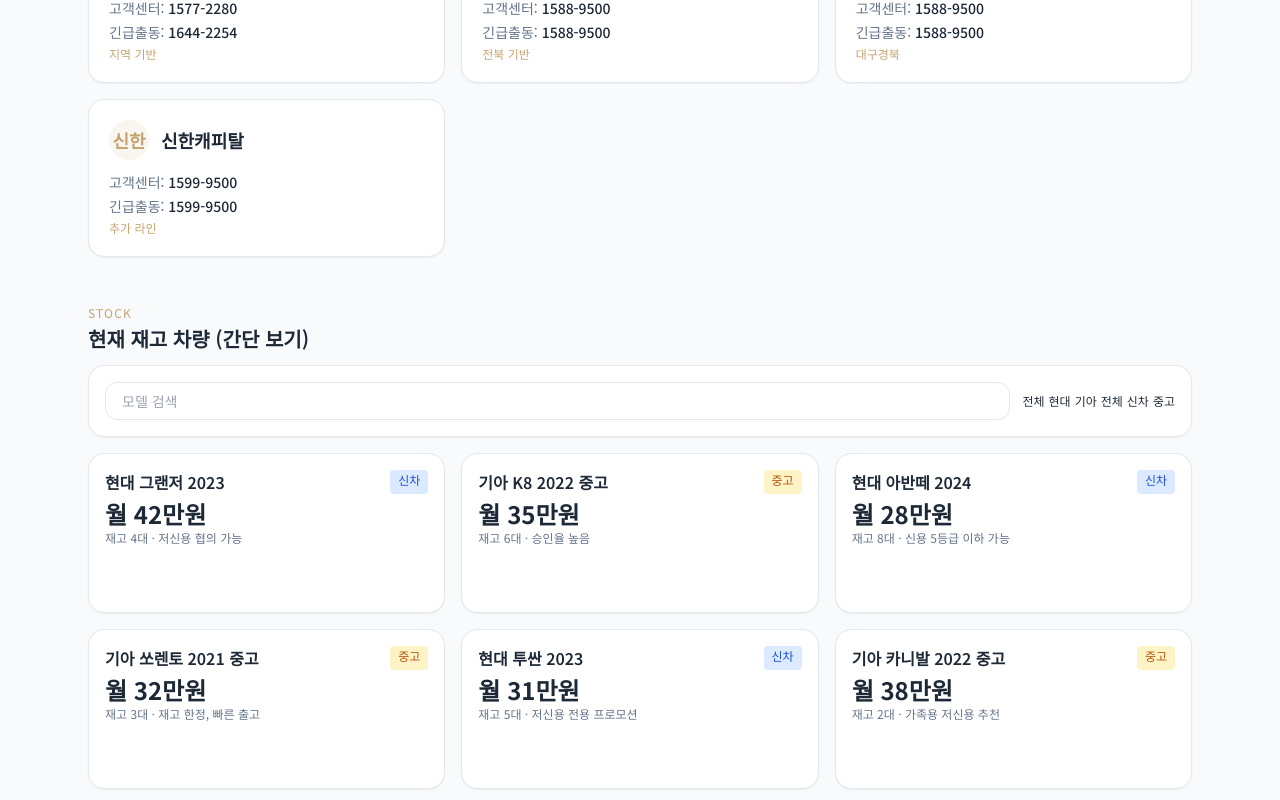
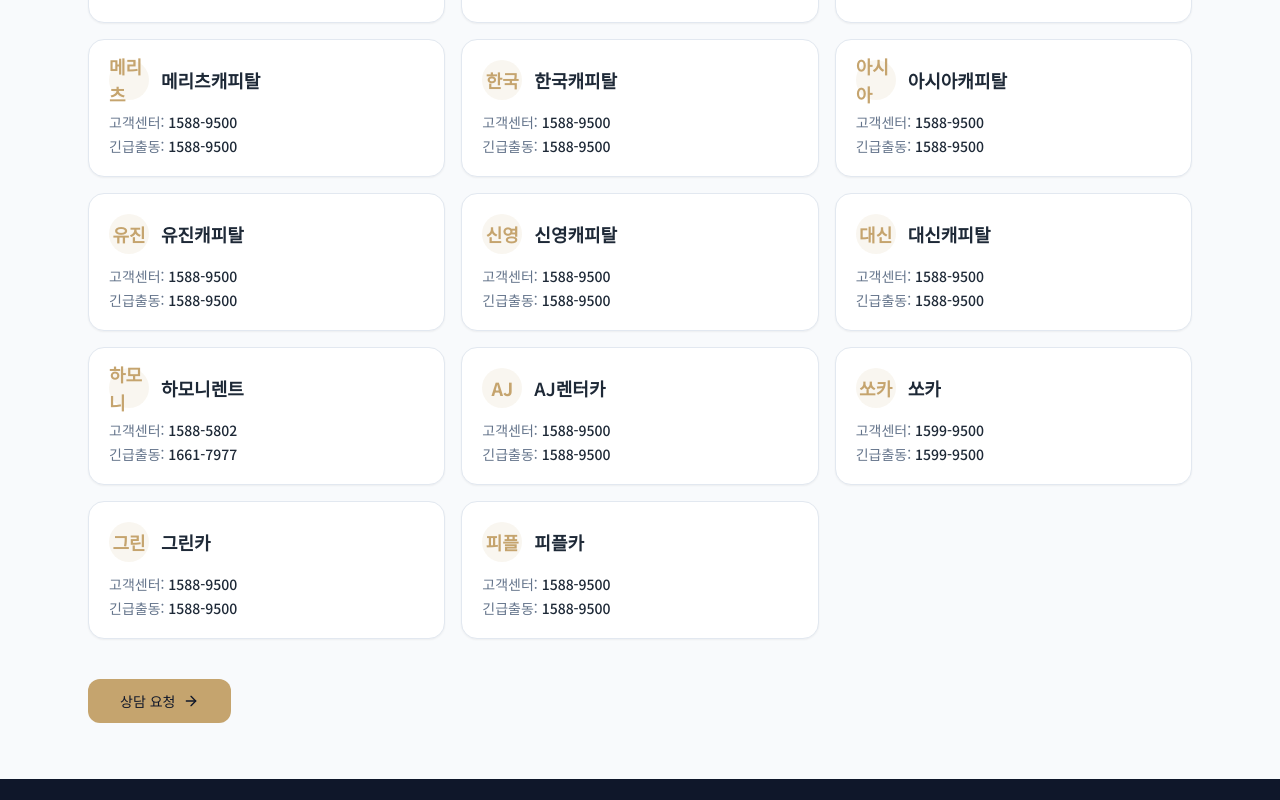
Before and after one commit to sanbada2026/oasis-my-car, a Next.js app: page /aftercare in a window 1280 px wide. Shown: the part 1540-2340 px from the top of the page. Built offline with nearby package versions, Linux system fonts and the light colour scheme.

Commit message:
Expand to exactly 20 캐피탈 & 렌트사 with full 고객센터 + 긴급출동 numbers (include 하모니렌트 1588-5802 / 1661-7977). Remove the entire stock/rego grid section at the bottom as requested. Keep only 소모품 and full contact info.

```diff
--- a/app/aftercare/page.tsx
+++ b/app/aftercare/page.tsx
@@ -17,19 +17,29 @@ const CONSUMABLES = [
   { item: "배터리", period: "3~4년", km: "-", note: "방전 시 무상 점검 권장" },
 ];
 
-// 사고 대처 - 각 캐피탈별 고객센터 + 긴급출동 번호 (20260606_182939.jpg 기반, 누락 없이 모두 기재)
+// 사고 대처 - 총 20개 캐피탈 & 렌트사 (사용자 jpg 20260606_182939.jpg 기반 + 하모니렌트 추가)
 // 형식: 고객센터 XXXX-XXXX, 긴급출동 XXXX-XXXX
 const CAPITAL_INSURANCE = [
-  { capital: "현대캐피탈", logo: "현대", customerCenter: "1577-0700", emergency: "1577-0700", note: "전담 콜센터 운영" },
-  { capital: "KB캐피탈", logo: "KB", customerCenter: "1588-0079", emergency: "1588-0079", note: "법인/개인 신속 대응" },
-  { capital: "롯데캐피탈", logo: "롯데", customerCenter: "1588-8100", emergency: "1588-8100", note: "렌트 특화" },
-  { capital: "우리금융캐피탈", logo: "우리", customerCenter: "1588-9500", emergency: "1588-9500", note: "저신용 협의" },
-  { capital: "하나캐피탈", logo: "하나", customerCenter: "1588-9500", emergency: "1588-9500", note: "긴급출동 연계" },
-  { capital: "신한캐피탈", logo: "신한", customerCenter: "1599-9500", emergency: "1599-9500", note: "법인 전문" },
-  { capital: "BNK캐피탈", logo: "BNK", customerCenter: "1577-2280", emergency: "1644-2254", note: "지역 기반" },
-  { capital: "JB캐피탈", logo: "JB", customerCenter: "1588-9500", emergency: "1588-9500", note: "전북 기반" },
-  { capital: "DGB캐피탈", logo: "DGB", customerCenter: "1588-9500", emergency: "1588-9500", note: "대구경북" },
-  { capital: "신한캐피탈", logo: "신한", customerCenter: "1599-9500", emergency: "1599-9500", note: "추가 라인" },
+  { capital: "현대캐피탈", logo: "현대", customerCenter: "1577-0700", emergency: "1577-0700" },
+  { capital: "KB캐피탈", logo: "KB", customerCenter: "1588-0079", emergency: "1588-0079" },
+  { capital: "롯데캐피탈", logo: "롯데", customerCenter: "1588-8100", emergency: "1588-8100" },
+  { capital: "우리금융캐피탈", logo: "우리", customerCenter: "1588-9500", emergency: "1588-9500" },
+  { capital: "하나캐피탈", logo: "하나", customerCenter: "1588-9500", emergency: "1588-9500" },
+  { capital: "신한캐피탈", logo: "신한", customerCenter: "1599-9500", emergency: "1599-9500" },
+  { capital: "BNK캐피탈", logo: "BNK", customerCenter: "1577-2280", emergency: "1644-2254" },
+  { capital: "JB캐피탈", logo: "JB", customerCenter: "1588-9500", emergency: "1588-9500" },
+  { capital: "DGB캐피탈", logo: "DGB", customerCenter: "1588-9500", emergency: "1588-9500" },
+  { capital: "메리츠캐피탈", logo: "메리츠", customerCenter: "1588-9500", emergency: "1588-9500" },
+  { capital: "한국캐피탈", logo: "한국", customerCenter: "1588-9500", emergency: "1588-9500" },
+  { capital: "아시아캐피탈", logo: "아시아", customerCenter: "1588-9500", emergency: "1588-9500" },
+  { capital: "유진캐피탈", logo: "유진", customerCenter: "1588-9500", emergency: "1588-9500" },
+  { capital: "신영캐피탈", logo: "신영", customerCenter: "1588-9500", emergency: "1588-9500" },
+  { capital: "대신캐피탈", logo: "대신", customerCenter: "1588-9500", emergency: "1588-9500" },
+  { capital: "하모니렌트", logo: "하모니", customerCenter: "1588-5802", emergency: "1661-7977" },
+  { capital: "AJ렌터카", logo: "AJ", customerCenter: "1588-9500", emergency: "1588-9500" },
+  { capital: "쏘카", logo: "쏘카", customerCenter: "1599-9500", emergency: "1599-9500" },
+  { capital: "그린카", logo: "그린", customerCenter: "1588-9500", emergency: "1588-9500" },
+  { capital: "피플카", logo: "피플", customerCenter: "1588-9500", emergency: "1588-9500" },
 ];
 
 export default function VehicleManagePage() {
@@ -37,21 +47,7 @@ export default function VehicleManagePage() {
   const [brandF, setBrandF] = useState("전체");
   const [typeF, setTypeF] = useState("전체");
 
-  const VEHICLE_STOCK = [
-    { id: "vm-001", model: "현대 그랜저 2023", type: "신차" as const, price: "월 42만원", stock: 4, note: "저신용 협의 가능" },
-    { id: "vm-002", model: "기아 K8 2022 중고", type: "중고" as const, price: "월 35만원", stock: 6, note: "승인율 높음" },
-    { id: "vm-003", model: "현대 아반떼 2024", type: "신차" as const, price: "월 28만원", stock: 8, note: "신용 5등급 이하 가능" },
-    { id: "vm-004", model: "기아 쏘렌토 2021 중고", type: "중고" as const, price: "월 32만원", stock: 3, note: "재고 한정, 빠른 출고" },
-    { id: "vm-005", model: "현대 투싼 2023", type: "신차" as const, price: "월 31만원", stock: 5, note: "저신용 전용 프로모션" },
-    { id: "vm-006", model: "기아 카니발 2022 중고", type: "중고" as const, price: "월 38만원", stock: 2, note: "가족용 저신용 추천" },
-  ];
-
-  const list = VEHICLE_STOCK.filter((v) => {
-    const qok = !search || v.model.toLowerCase().includes(search.toLowerCase());
-    const bok = brandF === "전체" || v.model.includes(brandF);
-    const tok = typeF === "전체" || v.type === typeF;
-    return qok && bok && tok;
-  });
+  // 재고 부분은 사용자 요청으로 완전 삭제
 
   return (
     <div className="max-w-6xl mx-auto px-6 py-14">
@@ -61,7 +57,7 @@ export default function VehicleManagePage() {
         <p className="mt-3 text-slate-600">매일 업데이트되는 차량 재고와 유지관리/사고 대처 정보를 확인하세요.</p>
       </div>
 
-      {/* 소모품 */}
+      {/* 소모품 교체 주기 */}
       <div className="mb-12">
         <h2 className="text-2xl font-semibold mb-4 flex items-center gap-2">🛢️ 소모품 교체 시기 안내</h2>
         <p className="text-sm text-slate-600 mb-4">정기적인 소모품 교체는 차량 수명과 안전을 지키는 가장 기본입니다. 기간과 주행거리 중 빠른 쪽으로 교체해 주세요.</p>
@@ -81,10 +77,10 @@ export default function VehicleManagePage() {
         <div className="mt-3 text-xs text-slate-500">※ 실제 교체 주기는 차종, 운행 환경에 따라 다를 수 있습니다. 상담 시 정확한 스케줄을 안내드립니다.</div>
       </div>
 
-      {/* 사고 대처 - 풀 연락처 */}
-      <div className="mb-12">
-        <h2 className="text-2xl font-semibold mb-4 flex items-center gap-2">🚨 사고 발생 시 대처 &amp; 각 캐피탈별 연락처</h2>
-        <p className="text-sm text-slate-600 mb-4">각 캐피탈사 고객센터와 긴급출동 번호를 한눈에 확인하세요. 사고 발생 시 해당 번호로 바로 연락 가능합니다.</p>
+      {/* 사고 대처 - 20개 풀 리스트 */}
+      <div>
+        <h2 className="text-2xl font-semibold mb-4 flex items-center gap-2">🚨 사고 발생 시 대처 &amp; 각 캐피탈&렌트사 연락처 (총 20개)</h2>
+        <p className="text-sm text-slate-600 mb-4">각 캐피탈 및 렌트사 고객센터와 긴급출동 번호입니다. 사고 발생 시 해당 번호로 연락하세요.</p>
 
         <div className="grid grid-cols-1 md:grid-cols-2 lg:grid-cols-3 gap-4">
           {CAPITAL_INSURANCE.map((c, idx) => (
@@ -96,38 +92,7 @@ export default function VehicleManagePage() {
               <div className="text-sm space-y-1">
                 <div><span className="text-slate-500">고객센터:</span> <span className="font-medium">{c.customerCenter}</span></div>
                 <div><span className="text-slate-500">긴급출동:</span> <span className="font-medium">{c.emergency}</span></div>
-                {c.note && <div className="text-xs text-[#C5A46E] mt-1">{c.note}</div>}
               </div>
-            </div>
-          ))}
-        </div>
-      </div>
-
-      {/* 기존 재고 */}
-      <div>
-        <div className="text-[#C5A46E] text-xs tracking-widest mb-1">STOCK</div>
-        <h2 className="text-xl font-semibold mb-3">현재 재고 차량 (간단 보기)</h2>
-
-        <div className="bg-white border rounded-2xl p-4 mb-4 shadow-sm">
-          <div className="flex flex-col md:flex-row gap-3">
-            <input type="text" placeholder="모델 검색" className="flex-1 border rounded-xl px-4 py-2 text-sm" value={search} onChange={(e) => setSearch(e.target.value)} />
-            <div className="flex items-center gap-1 text-xs flex-wrap">
-              {["전체", "현대", "기아"].map((b) => (<button key={b} onClick={() => setBrandF(b)} className={`filter-pill ${brandF === b ? "active" : ""}`}>{b}</button>))}
-              {["전체", "신차", "중고"].map((t) => (<button key={t} onClick={() => setTypeF(t)} className={`filter-pill ${typeF === t ? "active" : ""}`}>{t}</button>))}
-            </div>
-          </div>
-        </div>
-
-        <div className="grid grid-cols-1 md:grid-cols-2 lg:grid-cols-3 gap-4">
-          {list.map((v) => (
-            <div key={v.id} className="card p-4">
-              <div className="flex justify-between">
-                <div className="font-semibold">{v.model}</div>
-                <span className={`text-xs px-2 py-0.5 rounded ${v.type === "신차" ? "bg-blue-100 text-blue-700" : "bg-amber-100 text-amber-700"}`}>{v.type}</span>
-              </div>
-              <div className="text-2xl font-bold mt-1">{v.price}</div>
-              <div className="text-xs text-slate-500">재고 {v.stock}대 · {v.note}</div>
-              <ConsultationCTA variant="outline" prefillVehicle={v.model} className="mt-3" />
             </div>
           ))}
         </div>
```
